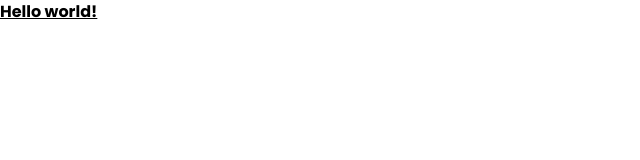
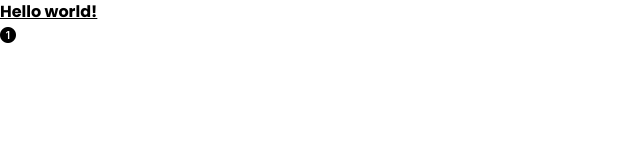
Before and after one commit to CarolinaOM/landing-react, a React app: page / in a window 1280 px wide. Shown: the top 160 px of the page, without its empty margins (0-640 px from the left). Built offline with nearby package versions, Linux system fonts and the light colour scheme; the HTML template or start-up script is replaced by a standard one.

Commit message:
agregando iconos

```diff
--- a/package.json
+++ b/package.json
@@ -10,6 +10,7 @@
     "preview": "vite preview"
   },
   "dependencies": {
+    "bootstrap-icons": "^1.13.1",
     "react": "^19.1.1",
     "react-dom": "^19.1.1"
   },
--- a/src/App.jsx
+++ b/src/App.jsx
@@ -2,9 +2,8 @@ function App() {
 
   return (
     <>
-      <h1 className="text-3x1 font-bold underline">
-        Hello world!
-      </h1>
+      <h1 className="text-3x1 font-bold underline">Hello world!</h1>
+      <i className="bi bi-1-circle-fill"></i>
     </>
   )
 }
--- a/src/index.css
+++ b/src/index.css
@@ -1,4 +1,6 @@
 @import url('https://fonts.googleapis.com/css2?family=Poppins:ital,wght@0,100;0,200;0,300;0,400;0,500;0,600;0,700;0,800;0,900;1,100;1,200;1,300;1,400;1,500;1,600;1,700;1,800;1,900&display=swap');
+
+@import 'bootstrap-icons/font/bootstrap-icons.css';
 
 @tailwind base;
 @tailwind components;
```
Also changed, not shown: 1 other file (tests, documents, lock files or other folders).
